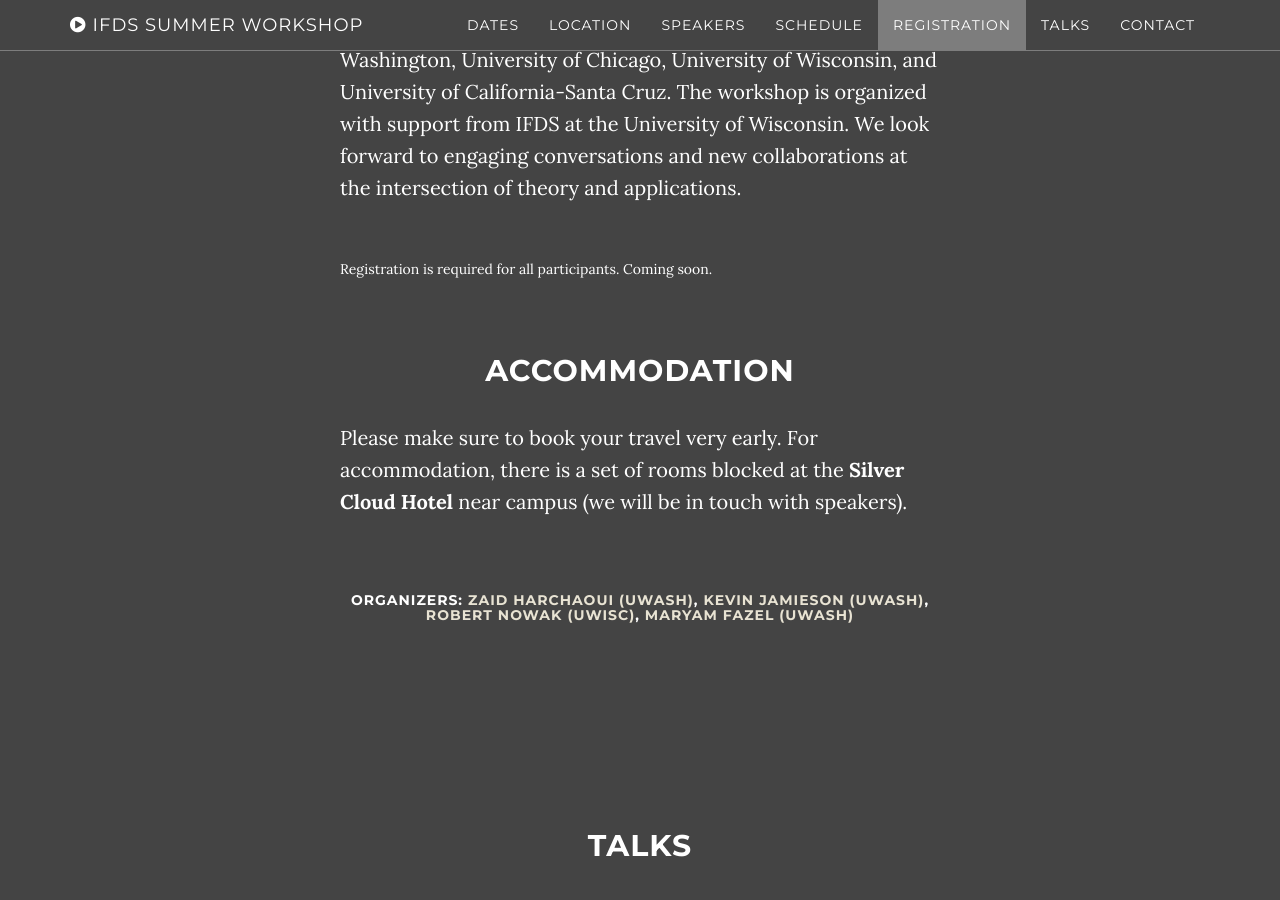
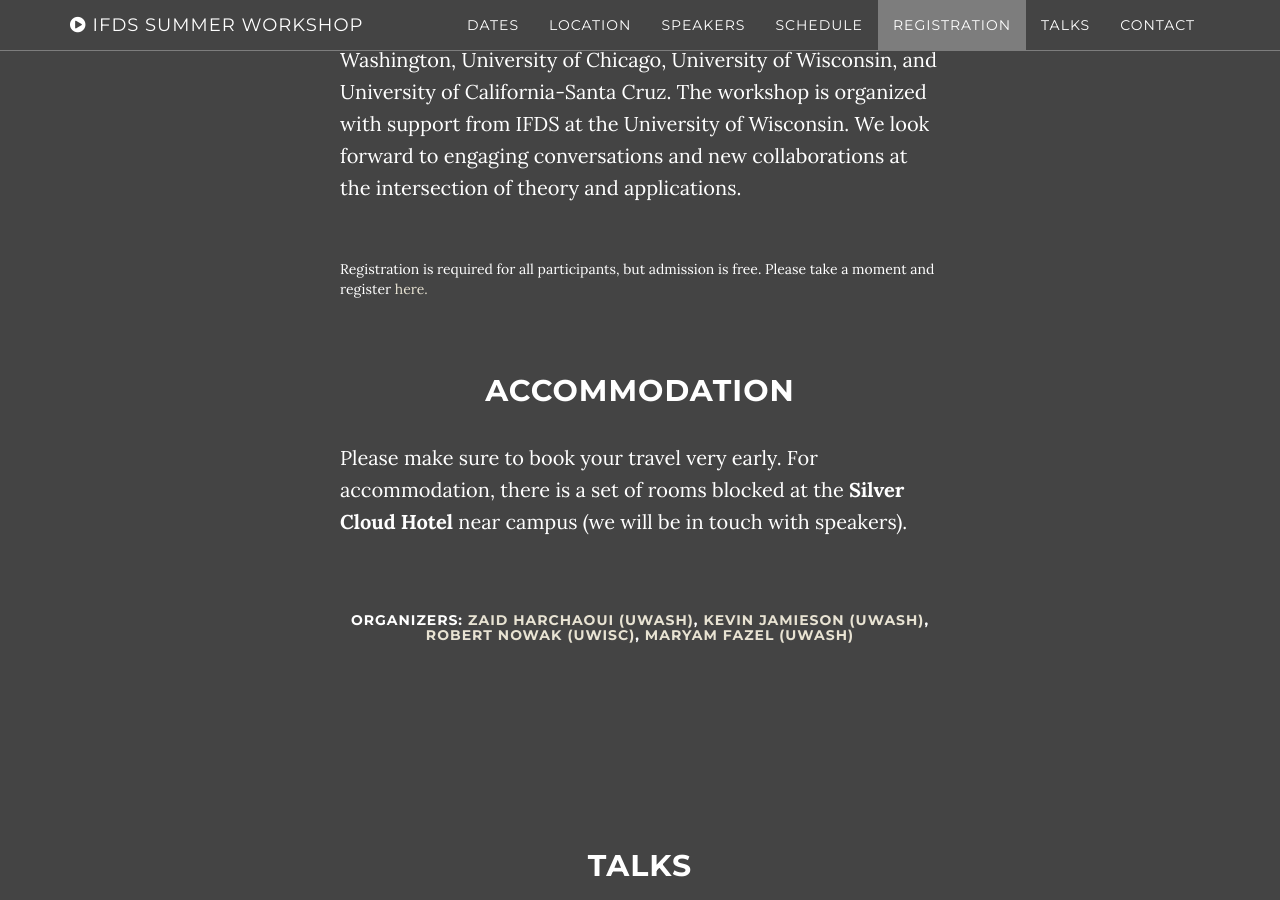
Before and after one commit to kgjamieson/ifds-workshop-2025, a Jekyll site: the page built from index.html, in a window 1280 px wide and 900 px high, scrolled down 5341 px. Built offline with Jekyll 4.4.1, drawn with Linux system fonts in a browser that asks for light colours.

Commit message:
Update about.html

```diff
--- a/_includes/about.html
+++ b/_includes/about.html
@@ -9,7 +9,7 @@
           <p>The IFDS Workshop on the Theoretical Foundations of Applied AI will take place August 13–15, 2025, at the University of Washington’s Seattle campus. This workshop brings together a diverse group of theoreticians and applied researchers to explore the theoretical underpinnings behind the successes and limitations of modern AI. Through invited talks and dynamic discussions, we aim to deepen our understanding of foundational principles that drive real-world impact. The workshop is part of the scientific programming of the NSF TRIPODS Institute for Foundations of Data Science (IFDS), a multi-institutional collaboration involving the University of Washington, University of Chicago, University of Wisconsin, and University of California-Santa Cruz. The workshop is organized with support from IFDS at the University of Wisconsin. We look forward to engaging conversations and new collaborations at the intersection of theory and applications.
           </p>
           <br>
-          Registration is required for all participants. Coming soon.
+          Registration is required for all participants, but admission is free. Please take a moment and register <a href="https://forms.gle/Z2zfp4YTtEcxx5Ys5">here.</a>
 <!--           <p> To register for the workshop, please use the link below.  -->
 <!--             <del>The registration costs USD 45.</del> -->
 <!--             The (late) registration costs USD 75. -->
```
